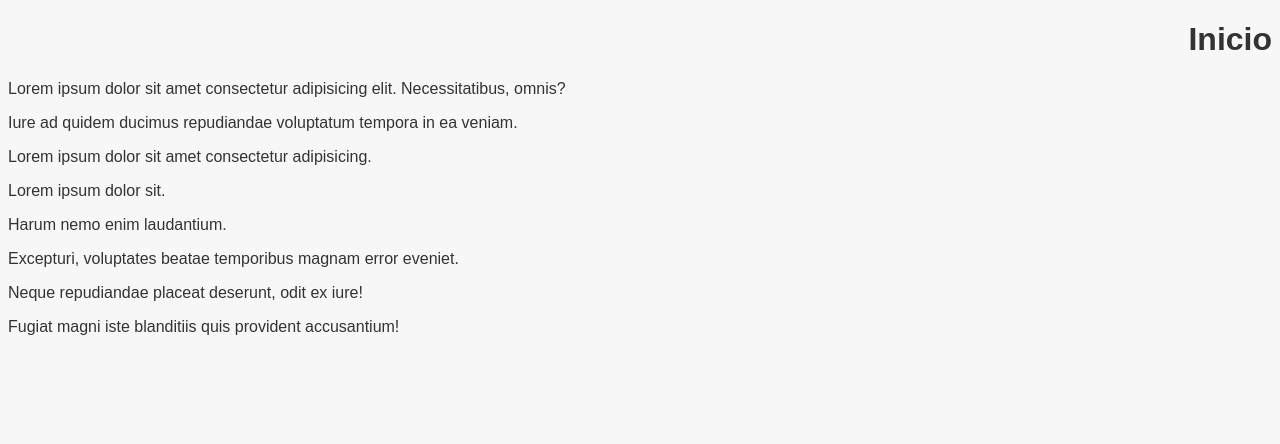
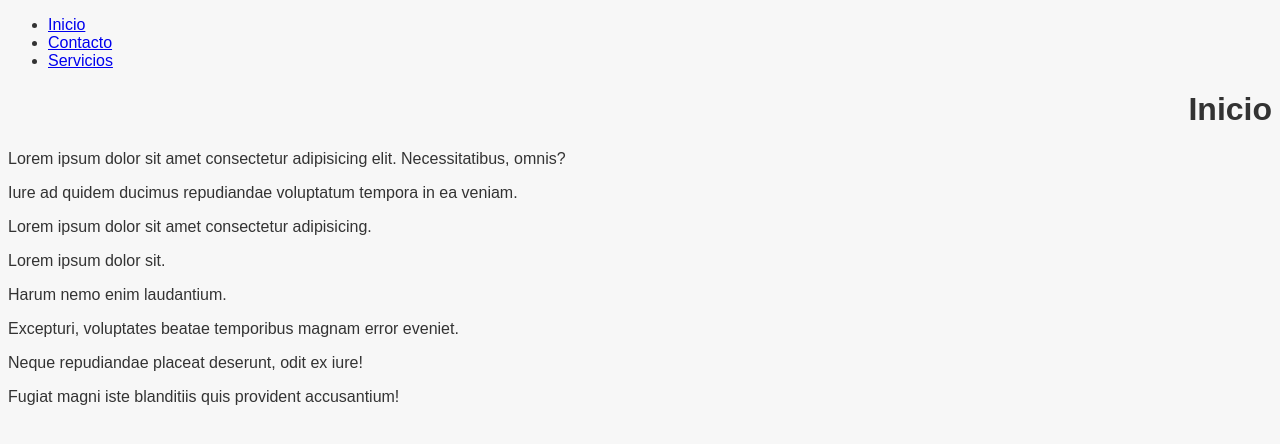
Before and after one commit to jdrjuan/curso-git-2023-08-07, a plain HTML site: page index.html in a window 1280 px wide. Drawn offline with Linux system fonts and the light colour scheme.

Commit message:
Agrega nav bar a index, contacto y servicios
Se crea barra, pero de momento no tiene estilos de CSS.
Archivos modificados:
- index.html
- contacto.html
- servicios.html

```diff
--- a/index.html
+++ b/index.html
@@ -6,6 +6,13 @@
         <link rel="stylesheet" href="css/style.css">
     </head>
     <body>
+        <nav>
+            <ul>
+                <li><a href="index.html">Inicio</a></li>
+                <li><a href="contacto.html">Contacto</a></li>
+                <li><a href="servicios.html">Servicios</a></li>
+            </ul>
+        </nav>
         <h1>Inicio</h1>
         <p>Lorem ipsum dolor sit amet consectetur adipisicing elit. Necessitatibus, omnis?</p>
         <p>Iure ad quidem ducimus repudiandae voluptatum tempora in ea veniam.</p>
```
Also changed, not shown: contacto.html (+7 -0 lines), servicios.html (+7 -0 lines).
